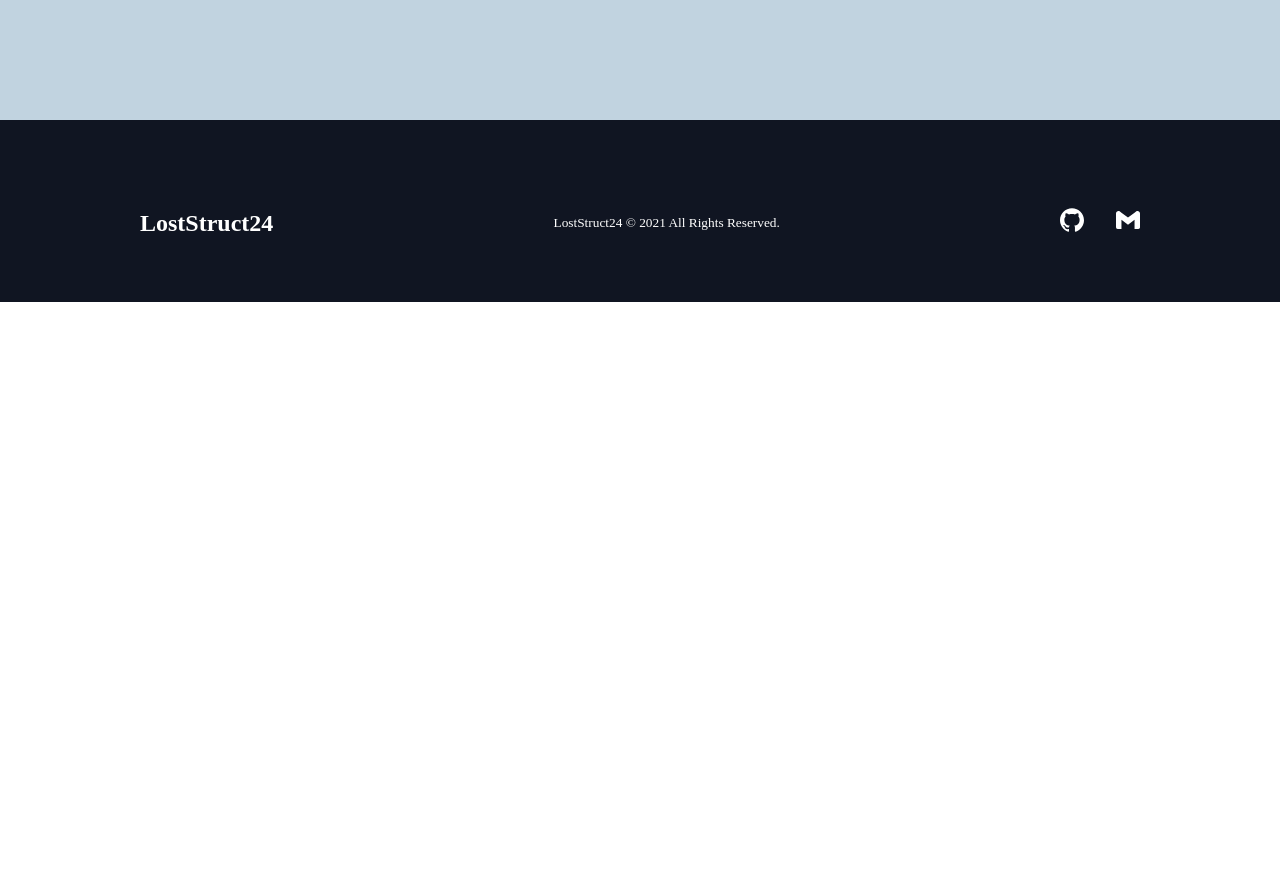
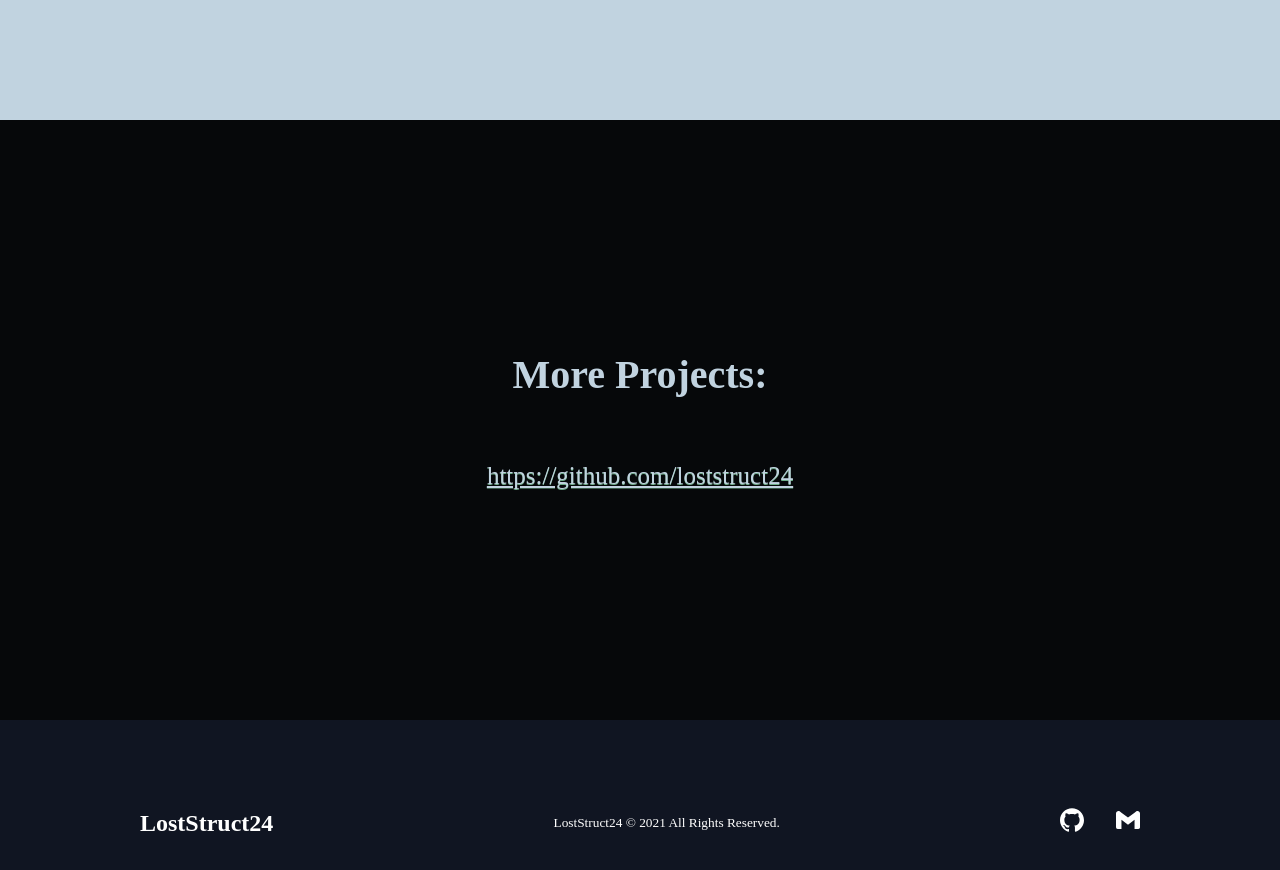
Before and after one commit to LostStruct24/LostStruct24-Portfolio, a React (Create React App) app: page /LostStruct24-Portfolio/projects in a window 1280 px wide. Shown: the part 4680-5550 px from the top of the page. Before the commit the page ends 4982 px from the top, so only its background shows below. Built offline with nearby package versions, Linux system fonts and the light colour scheme; the HTML template or start-up script is replaced by a standard one.

Commit message:
Portfolio

```diff
--- /dev/null
+++ b/src/components/Github/GithubPageElements.js
@@ -0,0 +1,48 @@
+import styled from 'styled-components';
+
+export const GithubContainer = styled.div`
+    height: 600px;
+    display: flex;
+    flex-direction: column;
+    justify-content: center;
+    align-items: center;
+    background: #06080a;
+
+    @media screen and (max-width: 768px) {
+        height: 1000px;
+    }
+
+    @media screen and (max-width: 480px) {
+        height: 500px;
+    }
+`;
+
+export const GithubWrapper = styled.div`
+    max-width: 1000px;
+    margin: 0 auto;
+    align-items: center;
+    padding: 0 50px;
+`;
+
+export const GithubH1 = styled.h1`
+    font-size: 2.5rem;
+    color: #c1d3e0;
+    margin-bottom: 64px;
+
+    @media screen and (max-width: 480px) {
+        font-size: 2rem;
+    }
+
+    &:focus, &:hover {
+        transform: rotate(3deg);
+    }
+`;
+
+export const Github = styled.a`
+    display: flex;
+    justify-content: center;
+    color: #c1d3e0;
+    font-size: 25px;
+    align-items: center;
+    text-shadow: 0 0.5px rgb(109, 173, 136);
+`;
--- /dev/null
+++ b/src/components/Github/index.js
@@ -0,0 +1,18 @@
+import React from 'react';
+import { GithubContainer, GithubH1, GithubWrapper, Github } from './GithubPageElements';
+
+const GithubPage = () => {
+    return (
+        <GithubContainer id="github">
+            <GithubH1>More Projects: </GithubH1>
+            <GithubWrapper>
+                <Github href="https://github.com/loststruct24"
+                    target="_blank"
+                    aria-label="Github"
+                    rel="noreferrer">https://github.com/loststruct24</Github>
+            </GithubWrapper>
+        </GithubContainer>
+    );
+}
+
+export default GithubPage;
--- a/src/pages/projects.js
+++ b/src/pages/projects.js
@@ -1,6 +1,7 @@
 import React, { useState } from 'react';
 import Projects from '../components/Projects';
 import Footer from '../components/Footer';
+import Github from '../components/Github';
 import ProjectsSidebar from '../components/Sidebar/ProjectsSidebar';
 import ProjectsNavbar from '../components/Navbar/ProjectsNavbar';
 import { NeutrinoVPN, PizzaRestaurant, Covid19Tracker, ChatApp, RoboFriends, ToDoList, BurgerApp, BmiCalculator } from '../components/Projects/Data';
@@ -26,6 +27,7 @@ const ProjectsPage = () => {
             <Projects {...ToDoList} />
             <Projects {...BurgerApp} />
             <Projects {...BmiCalculator} />
+            <Github />
             <Footer />
         </>
     )
```
